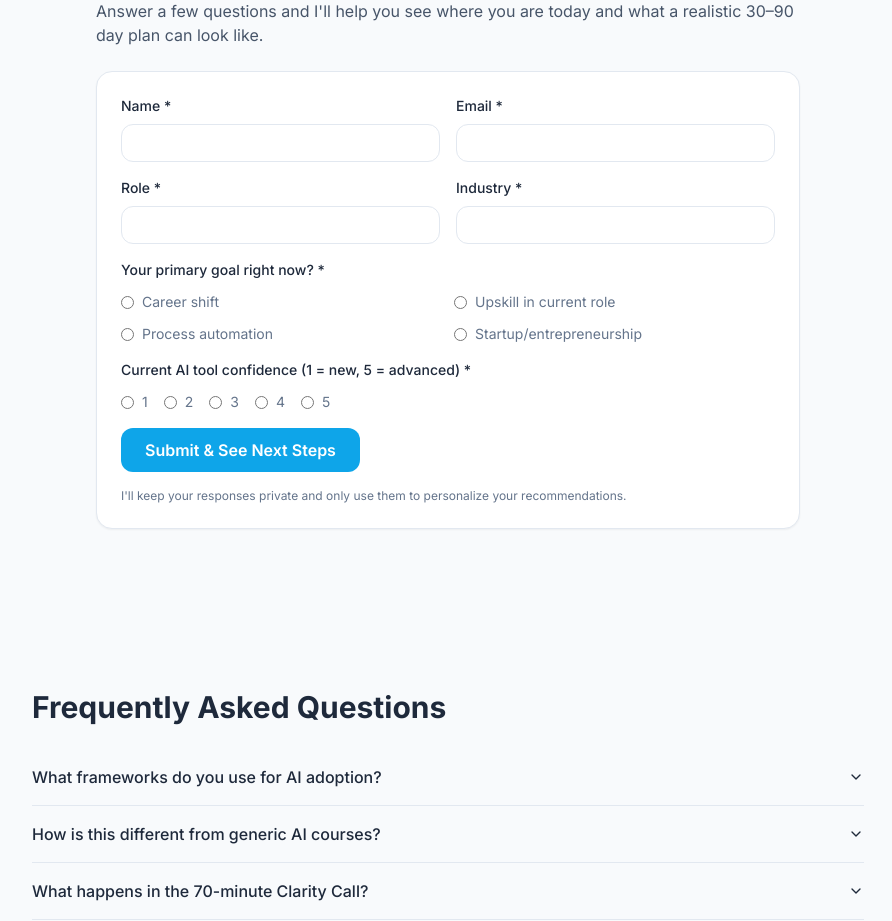
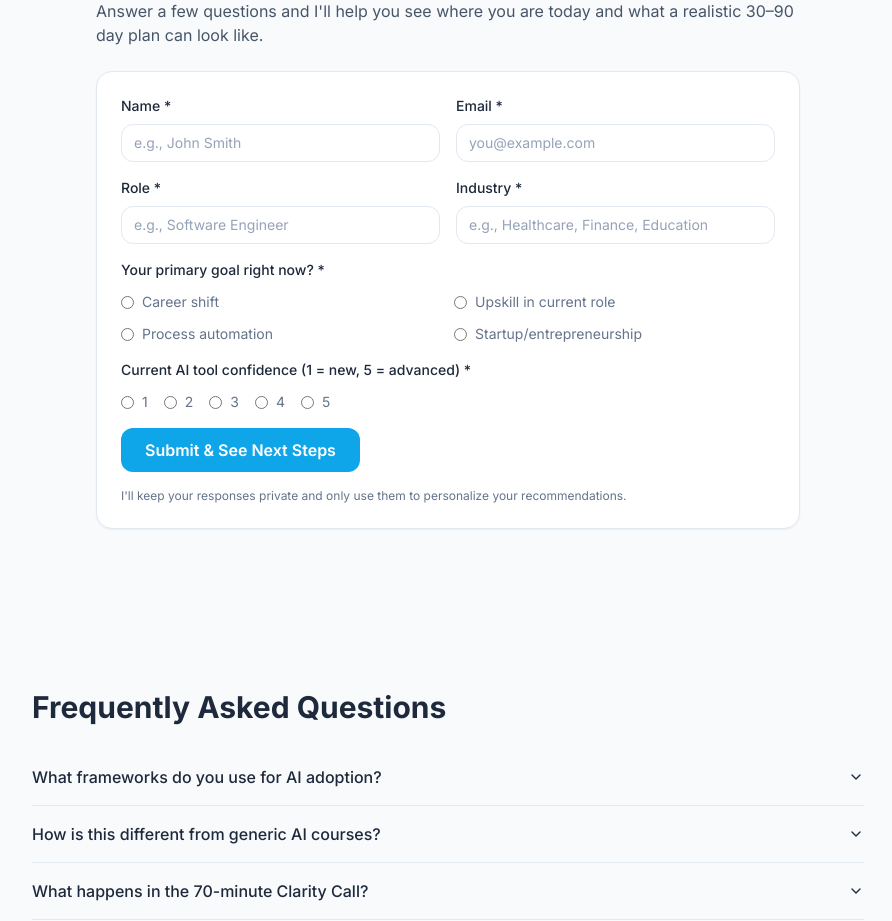
Before and after one commit to teachme-ai/teachmeai-home-site, a Next.js app: page / in a window 1280 px wide. Shown: the part 3200-4121 px from the top of the page, without its empty margins (192-1084 px from the left). Built offline with nearby package versions, Linux system fonts and the light colour scheme.

Commit message:
UX: Add placeholder text to quiz form inputs

```diff
--- a/components/quiz.tsx
+++ b/components/quiz.tsx
@@ -93,9 +93,10 @@ export function Quiz() {
               <input
                 type="text"
                 required
+                placeholder="e.g., John Smith"
                 value={formData.name}
                 onChange={(e) => setFormData({...formData, name: e.target.value})}
-                className="w-full border border-brand-border rounded-lg px-3 py-2 text-sm focus:outline-brand-primary"
+                className="w-full border border-brand-border rounded-lg px-3 py-2 text-sm focus:outline-brand-primary placeholder:text-slate-400"
               />
             </div>
             <div>
@@ -103,9 +104,10 @@ export function Quiz() {
               <input
                 type="email"
                 required
+                placeholder="you@example.com"
                 value={formData.email}
                 onChange={(e) => setFormData({...formData, email: e.target.value})}
-                className="w-full border border-brand-border rounded-lg px-3 py-2 text-sm focus:outline-brand-primary"
+                className="w-full border border-brand-border rounded-lg px-3 py-2 text-sm focus:outline-brand-primary placeholder:text-slate-400"
               />
             </div>
             <div>
@@ -113,9 +115,10 @@ export function Quiz() {
               <input
                 type="text"
                 required
+                placeholder="e.g., Software Engineer"
                 value={formData.role}
                 onChange={(e) => setFormData({...formData, role: e.target.value})}
-                className="w-full border border-brand-border rounded-lg px-3 py-2 text-sm focus:outline-brand-primary"
+                className="w-full border border-brand-border rounded-lg px-3 py-2 text-sm focus:outline-brand-primary placeholder:text-slate-400"
               />
             </div>
             <div>
@@ -123,9 +126,10 @@ export function Quiz() {
               <input
                 type="text"
                 required
+                placeholder="e.g., Healthcare, Finance, Education"
                 value={formData.industry}
                 onChange={(e) => setFormData({...formData, industry: e.target.value})}
-                className="w-full border border-brand-border rounded-lg px-3 py-2 text-sm focus:outline-brand-primary"
+                className="w-full border border-brand-border rounded-lg px-3 py-2 text-sm focus:outline-brand-primary placeholder:text-slate-400"
               />
             </div>
           </div>
```
